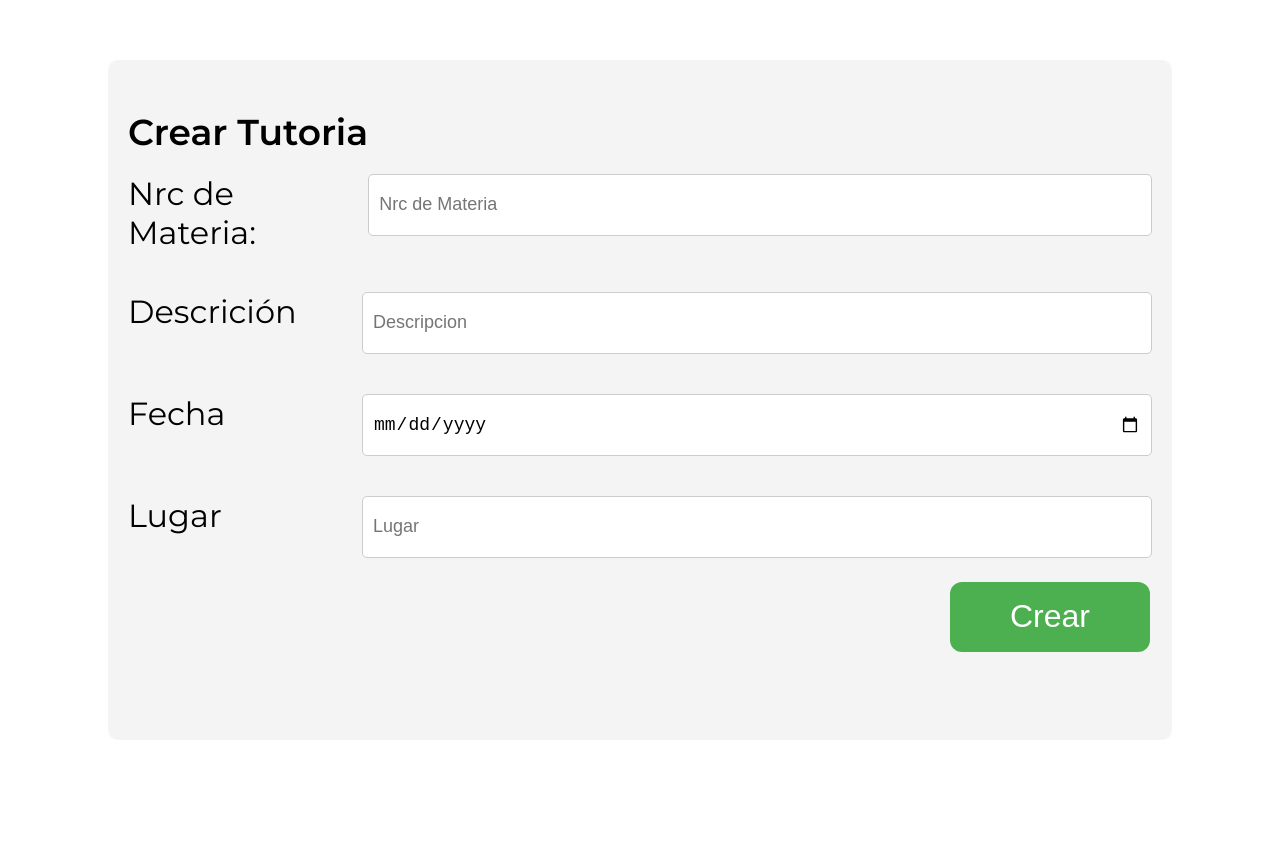
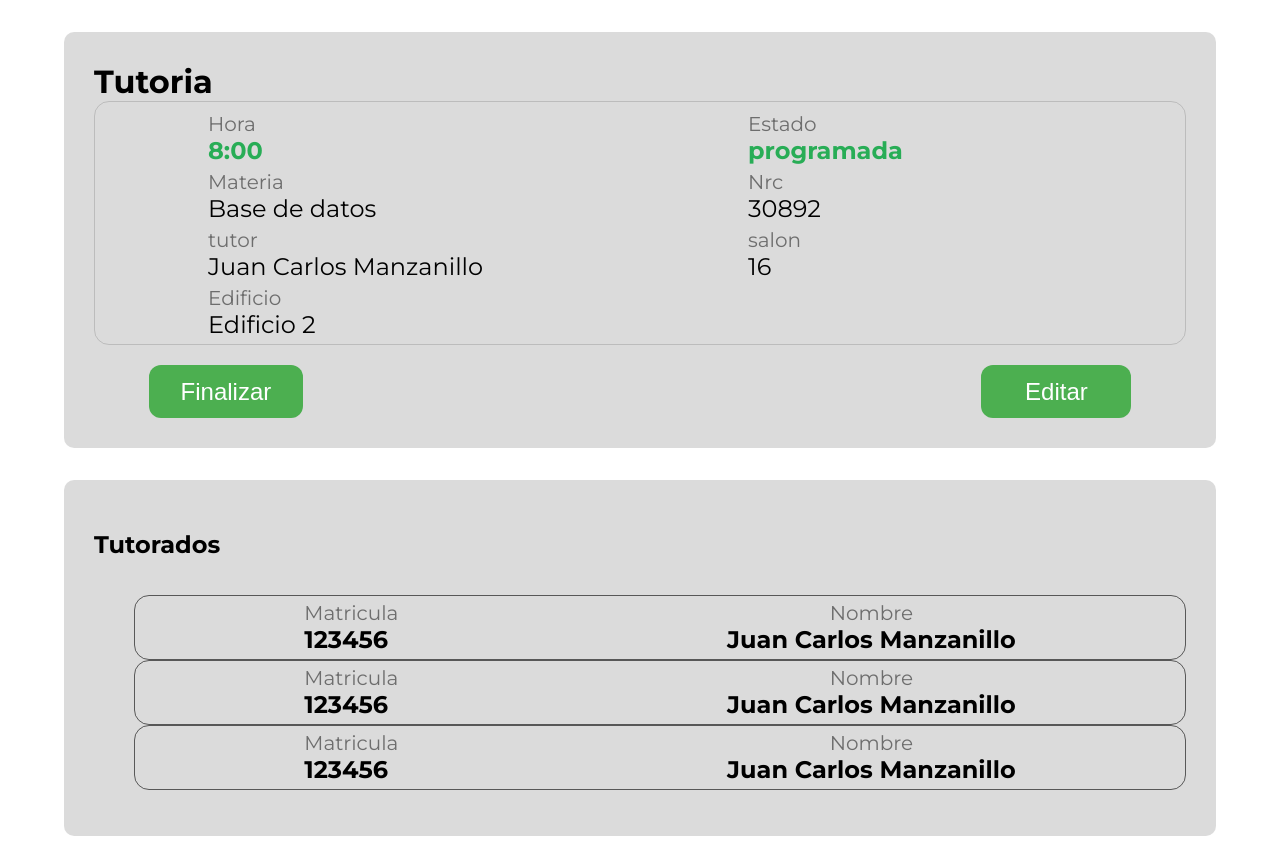
Before and after one commit to LuisAngel832/SistemaDeTutorias, a React (Vite) app: page / in a window 1280 px wide. Before the commit the page ends 800 px from the top, so only its background shows below. Built offline with nearby package versions, Linux system fonts and the light colour scheme.

Commit message:
creacion de page Tutoria

```diff
--- a/src/App.jsx
+++ b/src/App.jsx
@@ -1,12 +1,14 @@
 import './App.css'
 import Home from './pages/Home'
 import CrearTutoria from './pages/CrearTutoria'
+import InfoTutoria from './pages/InfoTutoria'
+import Tutoria from './pages/Tutoria'
 
 function App() {
 
   return (
     <div className="App">
-      <CrearTutoria />
+      <Tutoria/>
     </div>
 
   )
--- a/src/assets/css/components/buttonTrue.css
+++ b/src/assets/css/components/buttonTrue.css
@@ -1,15 +1,30 @@
-.btn-aceptar{
-    background-color: #4CAF50; /* Green */
-    border: none;
-    color: white;
-    padding: 15px 32px;
-    text-align: center;
-    text-decoration: none;
-    display: inline-block;
-    font-size: 32PX;
-    margin: 4px 2px;
-    cursor: pointer;
-    border-radius: 12px;
-    width: 200px;
-    height: 70px;
+.btn-aceptar,
+.btn-cancelar {
+  background-color: #4CAF50; /* verde por defecto, se sobrescribe abajo */
+  border: none;
+  color: white;
+  padding: 0.8rem 2rem;
+  font-size: 24px;
+  cursor: pointer;
+  border-radius: 12px;
+  max-width: 100%;
+  width: auto;
+  min-width: 150px;
+  height: auto;
+  white-space: nowrap;
+  transition: background-color 0.2s ease;
 }
+
+/* Colores separados */
+.btn-cancelar {
+  background-color: #AD2828;
+}
+
+/* Hover opcional */
+.btn-aceptar:hover {
+  background-color: #3e8e41;
+}
+
+.btn-cancelar:hover {
+  background-color: #922020;
+}
--- a/src/assets/css/components/tutoriaCard.css
+++ b/src/assets/css/components/tutoriaCard.css
@@ -1,6 +1,6 @@
 
 .card {
-  width: 360px;
+  max-width: 360px;
   border-radius: 15px;
   overflow: hidden;
   background-color: transparent;
--- a/src/assets/css/crearTutoria.css
+++ b/src/assets/css/crearTutoria.css
@@ -1,15 +1,22 @@
 .crear-tutoria{
     width: 80%;
-    height: 80vh;
+    height: 70vh;
     background-color: rgba(213, 213, 213, 0.26);
     border-radius: 10px;
     padding: 20px;
+    display: flex;
+    justify-content: center;
+    flex-direction: column
+}
+
+.crear-tutoria-content{
+    width: 100%;
 }
 
 .crear-tutoria-title{
     font-size: 36px;
     font-weight: 600;
-    margin-bottom: 20px;
+    margin-bottom: 60px;
 }
 
 .crear-tutoria-form{
--- a/src/assets/css/home.css
+++ b/src/assets/css/home.css
@@ -14,7 +14,7 @@
 
 .contenedorTarjetasTotorias {
   display: grid;
-  grid-template-columns: repeat(3, 1fr); /* 3 columnas iguales */
+  grid-template-columns: repeat(3, 1fr);
   gap: 2.5rem;
   max-width: 1200px;
   margin: auto;
--- /dev/null
+++ b/src/assets/css/infoTutoria.css
@@ -0,0 +1,45 @@
+.info-tutoria{
+    display: flex;
+    flex-direction: column;
+    justify-content: center;
+    align-items: center;
+    width: 90%;
+    box-sizing: border-box;
+}
+
+.info-tutoria-form{
+    width: 100%;
+    display: flex;
+    flex-direction: column;
+    margin-bottom: 20px;
+}
+
+
+
+.info-tutoria-label{
+    font-size: 24px;
+}
+
+.info-tutoria-input{
+    font-size: 24px;
+    height: 40px;
+    background-color: rgba(0, 0, 0, 0.06);
+    padding: 5px 0 5px 10%;
+    border:none;
+    border-radius: 12px;
+    color: #28AD56;
+    font-weight: bold;
+}
+
+.info-tutoria-input:focus{
+    outline: none;
+    background-color: rgba(0, 0, 0, 0.06);
+}
+
+.info-tutoria-buttons{
+    font-size: 28px;
+    width: 100%;
+    display: flex;
+    justify-content: space-between;
+    margin-top: 20px;
+}
--- /dev/null
+++ b/src/assets/css/tutoria.css
@@ -0,0 +1,108 @@
+.tutoria-content{
+    width: 100%;
+    display: flex;
+    flex-direction: column;
+    align-items: center;
+    margin-top: 100px;
+}
+
+.tutoria, .tutoria-alumnos  {
+    box-sizing: border-box;
+    width: 90%;
+    background-color: rgba(0, 0, 0, 0.14);
+    border-radius: 10px;
+    flex-direction: column;
+    display: flex ;
+    padding: 30px;
+    margin-bottom: 2rem;
+}
+.tutoria h2{
+    margin: 0;
+    font-size: 32px;
+}
+
+.tutoria .card{
+    max-width: none;
+    width: 100%;
+    margin: auto;
+    border: 1px solid rgba(0, 0, 0, 0.14);
+    box-sizing: border-box;
+}
+
+.tutoria .card:hover{
+    transform: none;
+    box-shadow: none;
+}
+
+.tutoria .card-item{
+    box-sizing: border-box;
+    width: 50%;
+    margin-top: 5px;
+    padding-left: 10%;
+}
+
+.tutoria .card-item-title{
+    font-size: 20px;
+    color: rgba(0, 0, 0, .5);
+    font-weight: 400;
+}
+
+.tutoria .card-item-text{
+    font-size: 24px;
+}
+
+.tutoria .card-item-text-important{
+    font-size: 24px;
+}
+
+.tutoria .buttons{
+    padding: 0 5%;
+    display: flex;
+    justify-content: space-between;
+    margin-top: 20px;
+}
+
+
+/* -------------------estilos secion alumnos --------------------------*/
+
+.alumno-list{
+    width: 100%;
+    box-sizing: border-box;
+
+}
+
+.list-item{
+    border: 1px solid rgba(0, 0, 0, .6);
+    padding: 5px;
+    box-sizing: border-box;
+    display: flex;
+    justify-content: space-around;
+    align-items: center;
+    border-radius: 15px;
+}
+
+.alumno-matricula-content h4, p , .alumno-nombre-content h4, p{
+    margin: 0;
+    padding: 0 ;
+}
+
+
+
+.alumno-matricula-content h4, .alumno-nombre-content h4{
+    font-size: 20px;
+    color: rgba(0, 0, 0, .5);
+    font-weight: 400;
+}
+
+.alumno-matricula-content p, .alumno-nombre-content p{
+    font-size: 24px;
+    font-weight: bold;
+
+}
+
+.alumno-nombre-content h4{
+    text-align: center;
+}
+.alumno-matricula-content h4{
+    text-align: center;
+}
--- a/src/components/ButtonTrue.jsx
+++ b/src/components/ButtonTrue.jsx
@@ -1,9 +1,13 @@
 import './../assets/css/components/buttonTrue.css';
 
-const ButtonTrue = ({text}) => {
+const ButtonTrue = ({ text, type, onClick, className }) => {
+  const baseClass = type ? "btn-aceptar" : "btn-cancelar";
   return (
-    <button className="btn-aceptar">{text}</button>
+    <button className={`${baseClass} ${className || ''}`} onClick={onClick}>
+      {text}
+    </button>
   );
-}
+};
+
 
 export default ButtonTrue;
--- a/src/pages/Home.jsx
+++ b/src/pages/Home.jsx
@@ -1,5 +1,5 @@
 import Header from "../components/Header";
-import TutoriasBox from "../components/tutoriasbox";
+import TutoriasBox from "../components/Tutoriasbox";
 import "../assets/css/home.css";
 const Home = () => {
     return (
--- /dev/null
+++ b/src/pages/InfoTutoria.jsx
@@ -0,0 +1,37 @@
+import './../assets/css/infoTutoria.css';
+import ButtonTrue from '../components/ButtonTrue';
+
+const InfoTutoria = () =>{
+    return(
+        <div className="info-tutoria">
+            <form className='info-tutoria-form'>
+                <label className='info-tutoria-label' htmlFor="fecha">Fecha</label>
+                <input className='info-tutoria-input' type="text" name="fecha" />
+
+                <label className='info-tutoria-label' htmlFor="materia">Materia</label>
+                <input className='info-tutoria-input' type="text" name="materia" />
+
+                <label className='info-tutoria-label'htmlFor="tutor">Tutor</label>
+                <input className='info-tutoria-input' type="text" name="tutor" />
+
+                <label className='info-tutoria-label'htmlFor="estado">Estado</label>
+                <input className='info-tutoria-input' type="text" name="estado" />
+
+                <label className='info-tutoria-label' htmlFor="nrc">Nrc</label>
+                <input className='info-tutoria-input' type="text" name="nrc" />
+
+                <label className='info-tutoria-label' htmlFor="edificio">Edificio</label>
+                <input className='info-tutoria-input' type="text" name="edificio" />
+
+                <label className='info-tutoria-label' htmlFor="salon">Salon</label>
+                <input className='info-tutoria-input' type="text" name="salon" />
+            </form>
+            <div className="info-tutoria-buttons">
+                <ButtonTrue type={false} text="Cancelar Tutoria"/>
+                <ButtonTrue type={true} text='Actualizar' />
+            </div>
+        </div>
+    )
+}
+
+export default InfoTutoria
--- /dev/null
+++ b/src/pages/Tutoria.jsx
@@ -0,0 +1,78 @@
+import "./../assets/css/tutoria.css";
+import Button from "../components/ButtonTrue";
+import { useState } from "react";
+
+const CardAlumno = ({ matricula, nombre }) => {
+  return (
+    <li className="list-item">
+      <div className="alumno-matricula-content">
+        <h4>Matricula</h4>
+        <p>{matricula}</p>
+      </div>
+      <div className="alumno-nombre-content">
+        <h4>Nombre</h4>
+        <p>{nombre}</p>
+      </div>
+    </li>
+  );
+};
+
+const Tutoria = () => {
+  const [FinalizarTutoria, setFinalizarTutoria] = useState(false);
+  return (
+    <>
+      <section className="ventana-finalizr-tutoria"></section>
+      <section className="tutoria-content">
+        <div className="tutoria">
+          <h2>Tutoria</h2>
+          <div className="card">
+            <div className="card-item">
+              <h4 className="card-item-title">Hora</h4>
+              <p className="card-item-text-important">8:00</p>
+            </div>
+            <div className="card-item">
+              <h4 className="card-item-title">Estado</h4>
+              <p className="card-item-text-important">programada</p>
+            </div>
+            <div className="card-item">
+              <h4 className="card-item-title">Materia</h4>
+              <p className="card-item-text">Base de datos</p>
+            </div>
+            <div className="card-item">
+              <h4 className="card-item-title">Nrc</h4>
+              <p className="card-item-text">30892</p>
+            </div>
+            <div className="card-item">
+              <h4 className="card-item-title">tutor</h4>
+              <p className="card-item-text">Juan Carlos Manzanillo</p>
+            </div>
+            <div className="card-item">
+              <h4 className="card-item-title">salon</h4>
+              <p className="card-item-text">16</p>
+            </div>
+            <div className="card-item">
+              <h4 className="card-item-title">Edificio</h4>
+              <p className="card-item-text">Edificio 2</p>
+            </div>
+          </div>
+          <div className="buttons">
+            <Button text="Finalizar" type={true} />
+            <Button text="Editar" type={true} />
+          </div>
+        </div>
+
+        <div className="tutoria-alumnos">
+          <h2>Tutorados</h2>
+
+          <ul className="alumno-list">
+            <CardAlumno matricula="123456" nombre="Juan Carlos Manzanillo" />
+            <CardAlumno matricula="123456" nombre="Juan Carlos Manzanillo" />
+            <CardAlumno matricula="123456" nombre="Juan Carlos Manzanillo" />
+          </ul>
+        </div>
+      </section>
+    </>
+  );
+};
+
+export default Tutoria;
```
Also changed, not shown: src/pages/CrearTutoria.jsx (+41 -15 lines).
